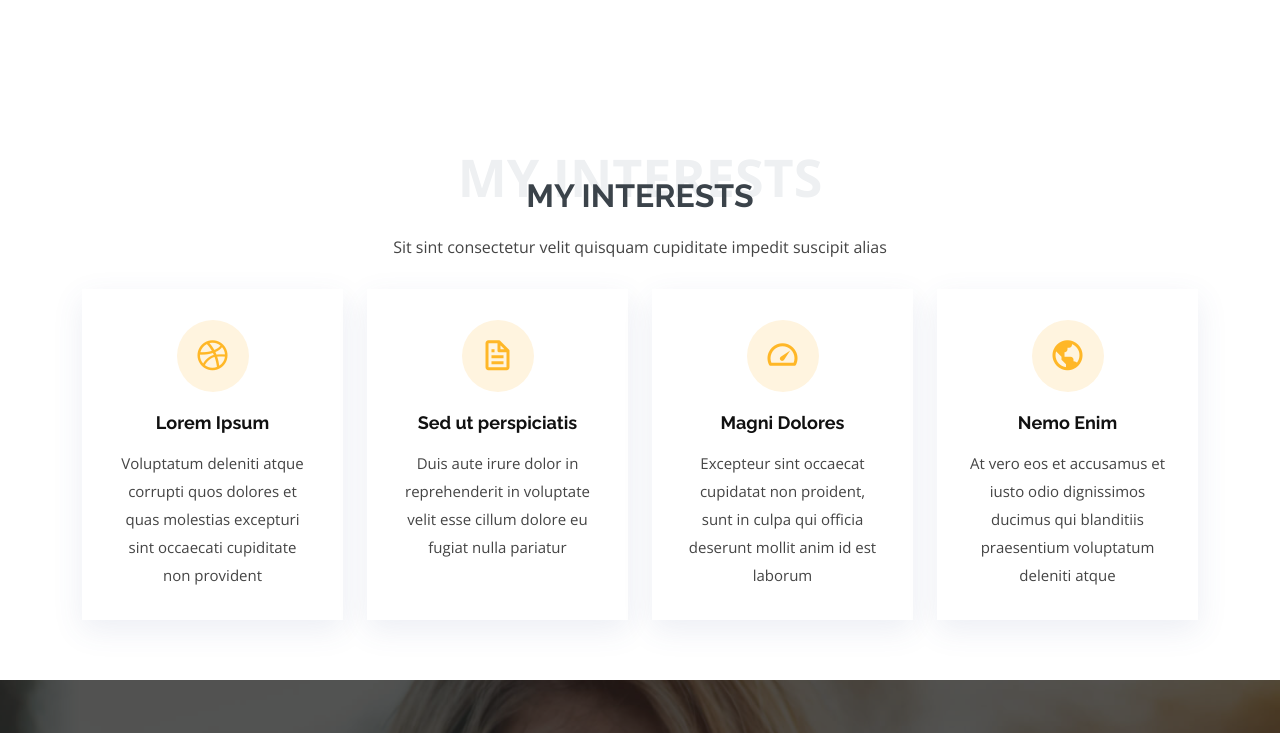
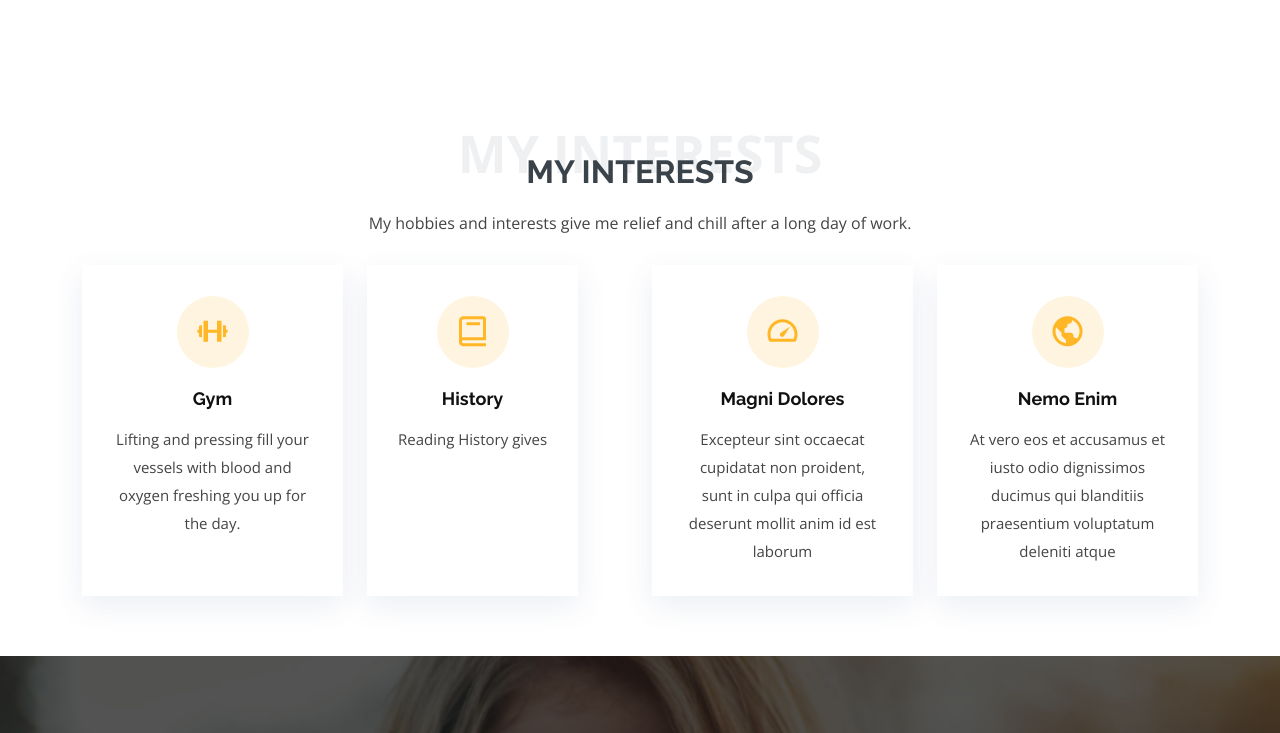
Before and after one commit to shayunak/shayunak.github.io, a plain HTML site: page index.html in a window 1280 px wide. Shown: the part 5440-6173 px from the top of the page. Drawn offline with nearby package versions, Linux system fonts and the light colour scheme.

Commit message:
little comit for interests section

```diff
--- a/index.html
+++ b/index.html
@@ -441,14 +441,13 @@
     </div>
   </section><!-- End Skills Section -->
 
-   <!-- ======= My Portfolio Section ======= -->
+   <!-- ======= My Projects Section ======= -->
    <section id="projects" class="portfolio">
     <div class="container">
 
       <div class="section-title">
-        <span>My Portfolio</span>
-        <h2>My Portfolio</h2>
-        <p>Sit sint consectetur velit quisquam cupiditate impedit suscipit alias</p>
+        <span>My Projects</span>
+        <h2>My Projects</h2>
       </div>
 
       <ul id="portfolio-flters" class="d-flex justify-content-center">
@@ -553,7 +552,7 @@
       </div>
 
     </div>
-  </section><!-- End My Portfolio Section -->
+  </section><!-- End My Projects Section -->
 
     <!-- ======= My Interests Section ======= -->
     <section id="interests" class="services">
@@ -562,23 +561,23 @@
         <div class="section-title">
           <span>My Interests</span>
           <h2>My Interests</h2>
-          <p>Sit sint consectetur velit quisquam cupiditate impedit suscipit alias</p>
+          <p>My hobbies and interests give me relief and chill after a long day of work.</p>
         </div>
 
         <div class="row">
           <div class="col-md-6 col-lg-3 d-flex align-items-stretch mb-5 mb-lg-0">
             <div class="icon-box">
-              <div class="icon"><i class="bx bxl-dribbble"></i></div>
-              <h4 class="title"><a href="">Lorem Ipsum</a></h4>
-              <p class="description">Voluptatum deleniti atque corrupti quos dolores et quas molestias excepturi sint occaecati cupiditate non provident</p>
+              <div class="icon"><i class="bx bx-dumbbell"></i></div>
+              <h4 class="title"><a href="">Gym</a></h4>
+              <p class="description">Lifting and pressing fill your vessels with blood and oxygen freshing you up for the day.</p>
             </div>
           </div>
 
           <div class="col-md-6 col-lg-3 d-flex align-items-stretch mb-5 mb-lg-0">
             <div class="icon-box">
-              <div class="icon"><i class="bx bx-file"></i></div>
-              <h4 class="title"><a href="">Sed ut perspiciatis</a></h4>
-              <p class="description">Duis aute irure dolor in reprehenderit in voluptate velit esse cillum dolore eu fugiat nulla pariatur</p>
+              <div class="icon"><i class="bx bx-book"></i></div>
+              <h4 class="title"><a href="">History</a></h4>
+              <p class="description">Reading History gives </p>
             </div>
           </div>
 
```
